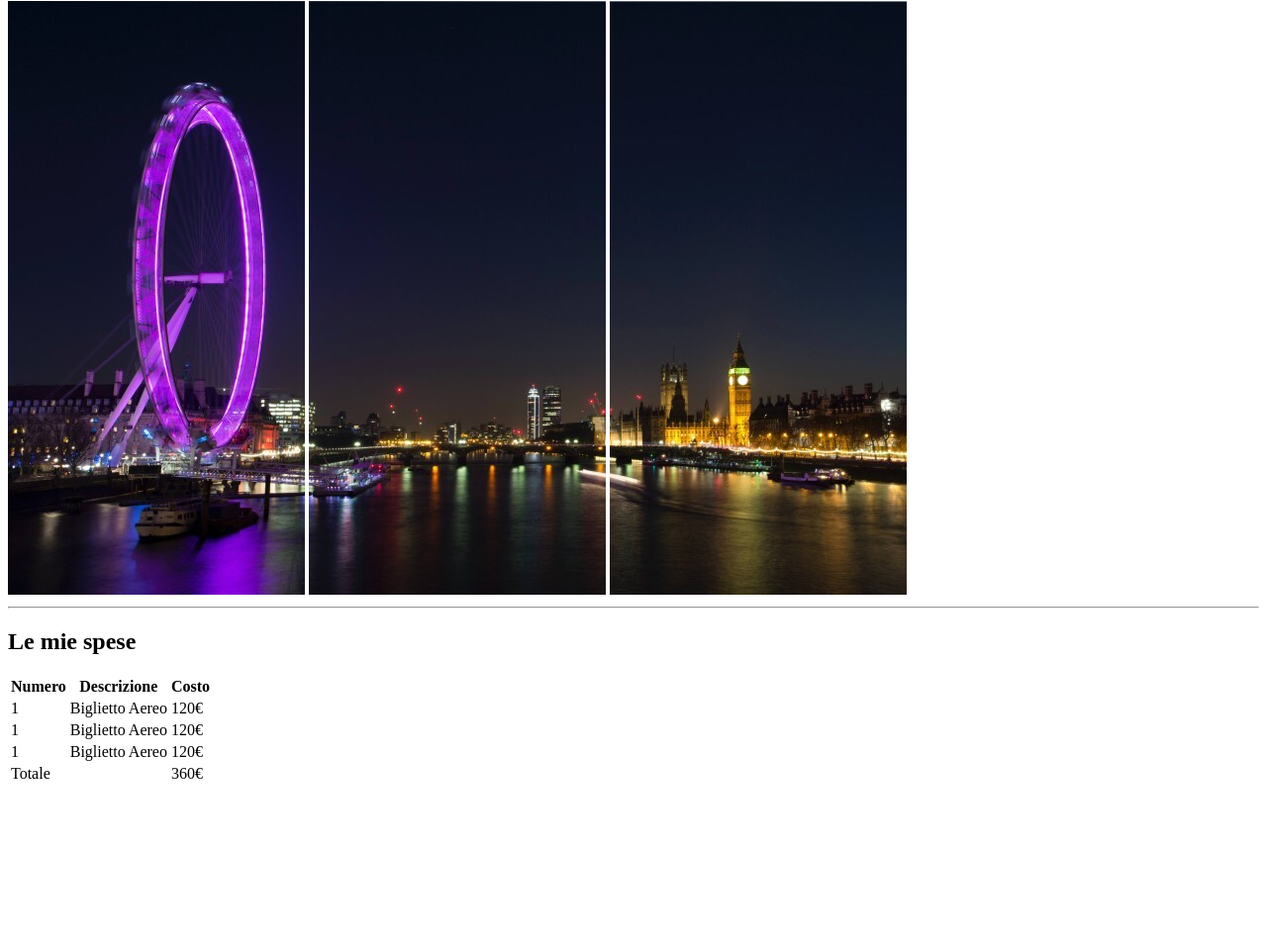
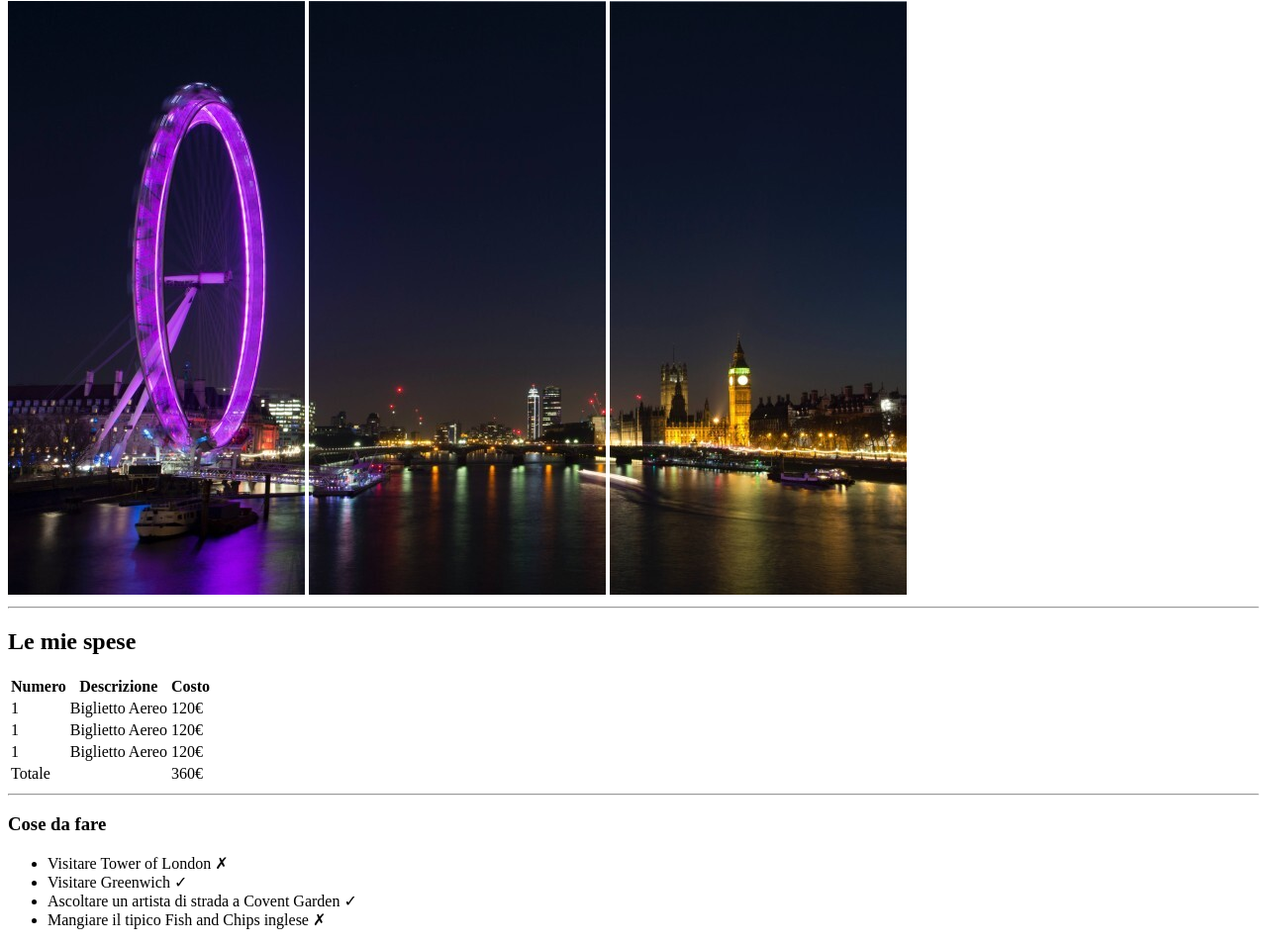
Before and after one commit to Valentina-De-Mite/html-london-trip, a plain HTML site: page index.html in a window 1280 px wide. Shown: the part 79-1034 px from the top of the page at 99% size. Before the commit the page ends 881 px from the top, so only its background shows below. Drawn offline with Linux system fonts and the light colour scheme.

Commit message:
add section cosedafare

```diff
--- a/index.html
+++ b/index.html
@@ -96,10 +96,22 @@
                     </tr>
 
                 </tfoot>
+            </table>
+        </section>
+
+        <hr>
+
+        <section class="cosedafare">
+            <h3>Cose da fare</h3>
+            <ul>
+               <li>Visitare Tower of London &#10007</li>
+               <li>Visitare Greenwich &#10003</li>
+               <li>Ascoltare un artista di strada a Covent Garden &#10003</li>
+               <li>Mangiare il tipico Fish and Chips inglese &#10007</li>
+            </ul>
+        </section>
 
 
-            </table>
-        </section>
 
 
 
```
